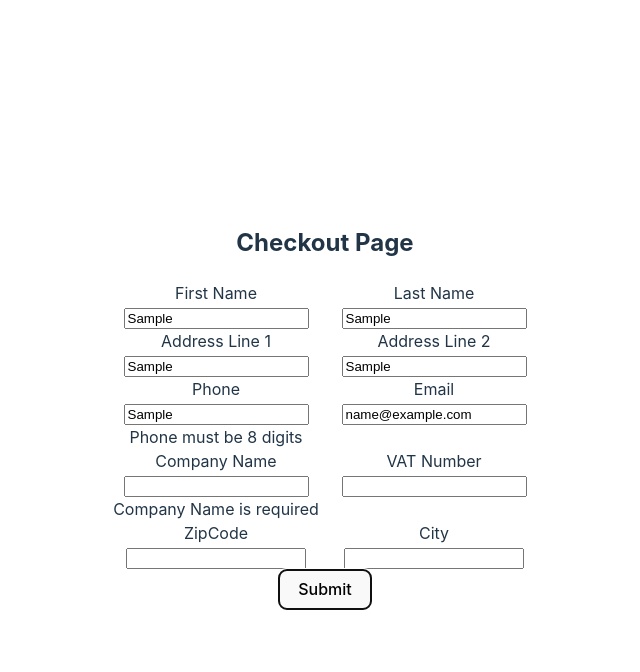
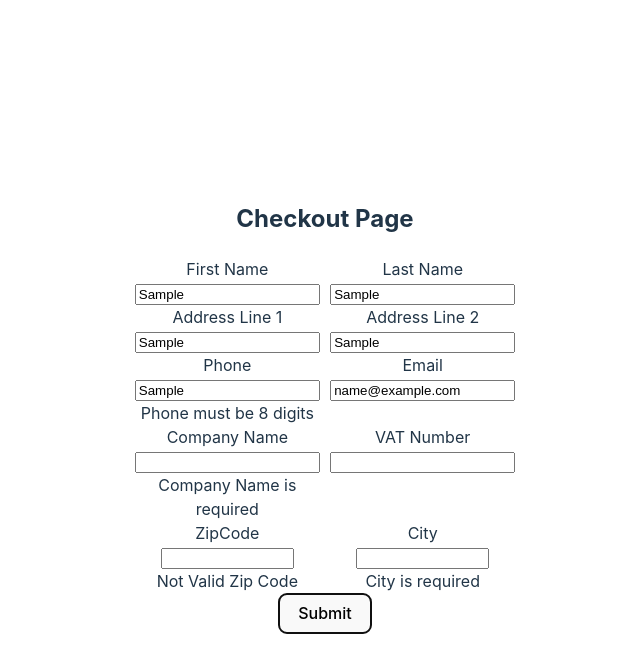
Before and after one commit to Gustavclausen1804/frontend_webtechnology_course, a React (Vite) app: page /checkout in a window 1280 px wide. Both pictures are taken after typing "Sample", "Sample", "Sample", "Sample", "Sample", "name@example.com" into the empty fields and a click on the button "Submit". Shown: the top 672 px of the page, without its empty margins (315-955 px from the left). Built offline with nearby package versions, Linux system fonts and the light colour scheme; no server answers.

Commit message:
merge conflicts solved with anders

```diff
--- a/src/components/CheckoutForm.tsx
+++ b/src/components/CheckoutForm.tsx
@@ -1,5 +1,5 @@
-import React, { useState, ChangeEvent, FormEvent } from 'react';
-import AntalBox from '../AntalBox';
+import React, { useState, ChangeEvent, FormEvent, useEffect } from 'react';
+
 import { Link, useNavigate } from 'react-router-dom';
 
 
@@ -12,6 +12,8 @@ interface FormData {
   email: string;
   companyName: string;
   vatNumber: string;
+  city: string;
+  zipCode: string;
 }
 
 const CheckoutForm: React.FC = () => {
@@ -24,6 +26,8 @@ const CheckoutForm: React.FC = () => {
     email: '',
     companyName: '',
     vatNumber: '',
+    city: '',
+    zipCode: ''
   });
 
   const [errors, setErrors] = useState<Partial<FormData>>({});
@@ -38,6 +42,57 @@ const CheckoutForm: React.FC = () => {
       [name]: value,
     }));
   };
+
+  //NEW
+  const [zipCode, setZipCode] = useState("");
+    const [city, setCity] = useState("");
+    const [validZipCodes, setValidZipCodes] = useState<string[]>([]);
+
+    useEffect(() => {
+        getValidZipCodes();
+    }, []);
+
+
+    function zipCodeChanged(e : any){
+        var value = e.target.value;
+        if( /^\d{0,4}$/.test(value)){
+            errors.zipCode = "";
+            setZipCode(value);
+            if (value.length == 4){
+                if (validZipCodes.includes(value)){
+                    getCity(value)
+                }
+                else {
+                    setCity("");
+                    errors.zipCode = "Not Valid Zip Code";
+                }
+            }
+        }
+    }
+
+    function cityChange(e : any){
+        setCity(e.target.value);
+    }
+
+    async function getValidZipCodes(){
+        const url = `https://api.dataforsyningen.dk/postnumre`;
+
+        const response = await fetch(url);
+        const zipCodes = (await response.json()) as [{
+            nr: string;
+        }];
+        setValidZipCodes(zipCodes.map(({ nr }) => nr));
+    }
+
+    async function getCity(zipCode: string){
+      const url = `https://api.dataforsyningen.dk/postnumre/${zipCode}`;
+      const response = await fetch(url);
+      const city = (await response.json()) as {
+          navn: string;
+      };
+      setCity(city.navn);
+    }
+      //NEW
 
   const handleFormSubmit = (e: FormEvent<HTMLFormElement>) => {
     e.preventDefault();
@@ -70,6 +125,21 @@ const CheckoutForm: React.FC = () => {
     if (!formData.companyName.trim()) {
       validationErrors.companyName = 'Company Name is required';
     }
+
+    //NEW
+    formData.zipCode = zipCode;
+    if (!/^\d{4}$/.test(formData.zipCode)) {
+      validationErrors.zipCode = 'Zip code must be 4 digits';
+    }
+    if (!validZipCodes.includes(formData.zipCode)){
+      validationErrors.zipCode = "Not Valid Zip Code";
+    }
+
+    formData.city = city;
+    if (!formData.city.trim()) {
+      validationErrors.city = 'City is required';
+    }
+    //NEW
 
     // if (formData.vatNumber && !/^\d{8}$/.test(formData.vatNumber)) {
     //   validationErrors.vatNumber = 'VAT Number must be 8 digits';
@@ -251,7 +321,33 @@ const CheckoutForm: React.FC = () => {
       </div>
       </div>
 
-      <AntalBox />
+      {/* ----------------------------- ZipCode and City ----------------------------- */}
+      <div style={{ display: 'flex' }}>
+              <div style={{ width: '50%' }}>
+                <label>ZipCode</label>
+              </div>
+              <div style={{ width: '50%' }}>
+                <label>City</label>
+              </div>
+            </div>
+
+
+        <div style={{ display: 'flex' }}>
+          <div style={{ width: '50%' }}>
+            <input type="text"value={zipCode} onChange={zipCodeChanged} style={{ width: '64%' }}></input>
+            <div>
+              {errors.zipCode && <span>{errors.zipCode}</span>}
+            </div>
+          </div>
+
+
+          <div style={{ width: '50%' }}>
+            <input id="city" type="text" value={city} onChange={cityChange} style={{ width: '64%' }}></input>
+            <div>
+              {errors.city && <span>{errors.city}</span>}
+            </div>
+          </div>
+        </div>
 
 
 
```
